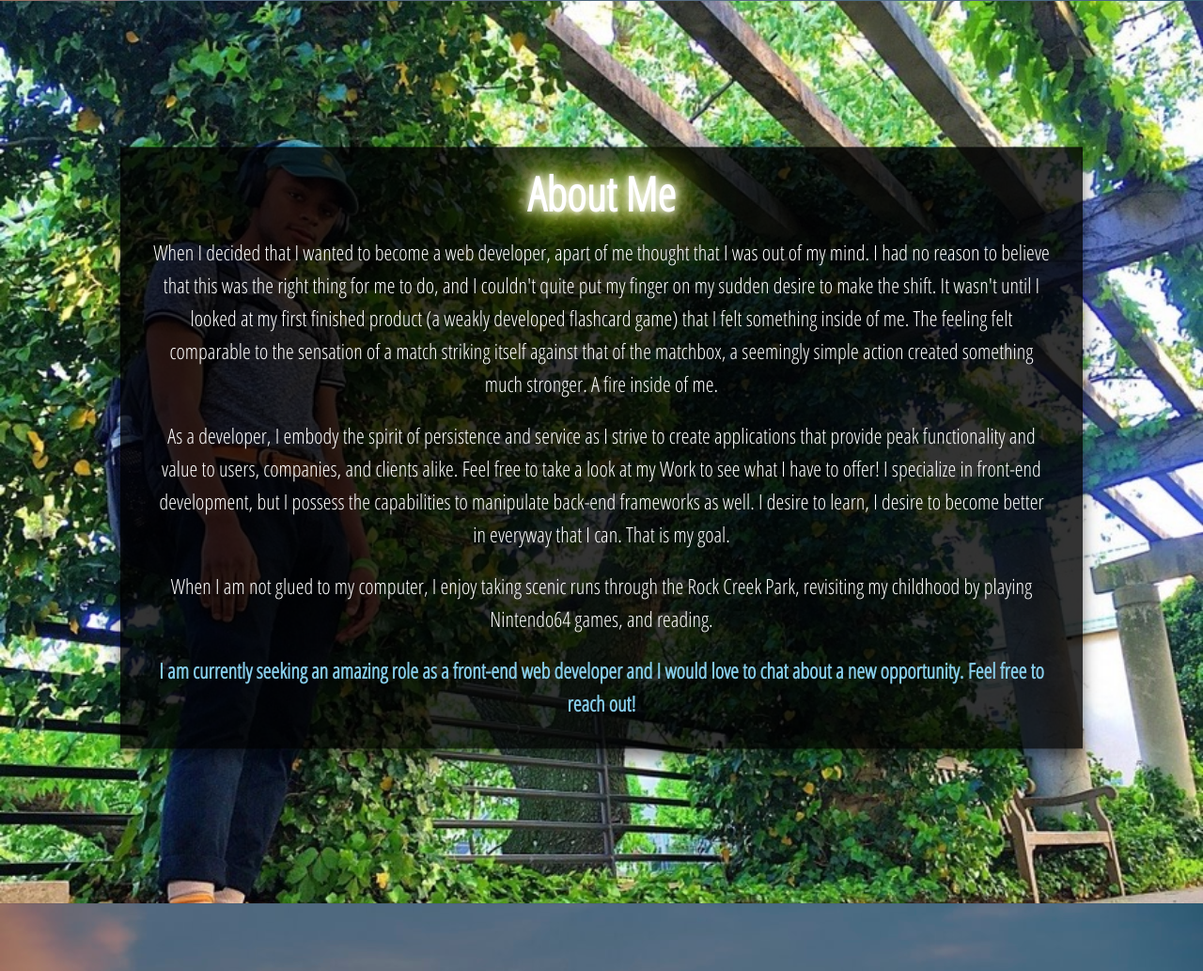
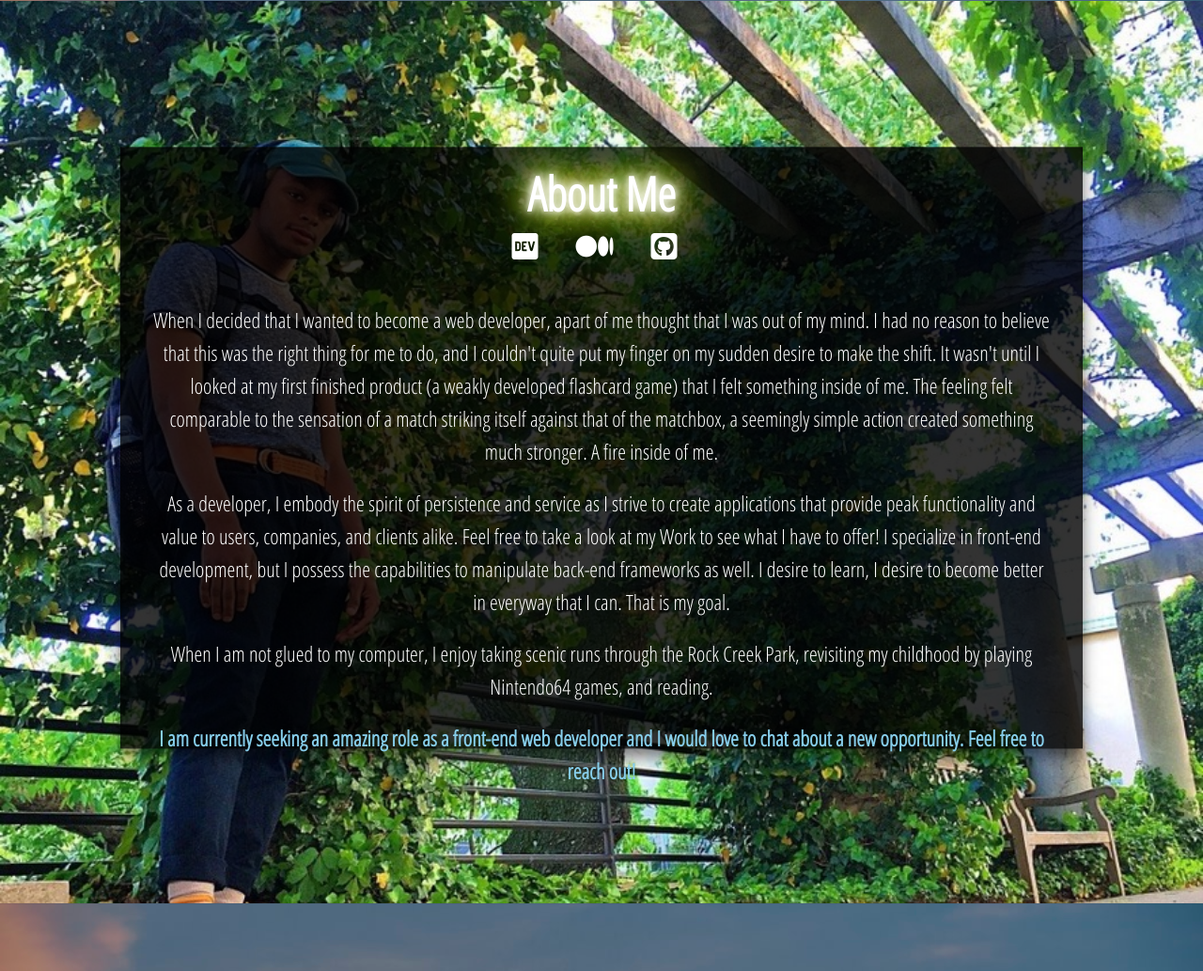
Before and after one commit to torreythomas/PersonalPortfolio, a plain HTML site: page index.html in a window 1280 px wide. Shown: the part 894-1927 px from the top of the page at 94% size. Drawn offline with nearby package versions, Linux system fonts and the light colour scheme.

Commit message:
adding my external links again

```diff
--- a/index.html
+++ b/index.html
@@ -40,6 +40,11 @@
  <div class="about-container">
     <h1 style=" text-align: center; margin-top: 40px;">                <p class="occupation"> About Me </p>
     </h1>
+    <div class="fa-iconss">
+        <a href="https://dev.to/torreythomas"> <i class="fab fa-dev"></i> </a>
+        <a href="https://medium.com/@torreythms"> <i class="fab fa-medium"></i> </a>
+        <a href="https://github.com/torreythomas" ><i class="fab fa-github-square"></i></a>
+    </div>
      <div class="about-me-text-container">
 
     <p class="about-line"> When I decided that I wanted to become a web developer, apart of me thought that I was out of my mind. I had no reason to believe that this was the right thing for me to do, and I couldn't quite put my finger on my sudden desire to make the shift. It wasn't until I looked at my first finished product (a weakly developed flashcard game) that I felt something inside of me. The feeling felt comparable to the sensation of a match striking itself against that of the matchbox, a seemingly simple action created something much stronger. A fire inside of me.
```
